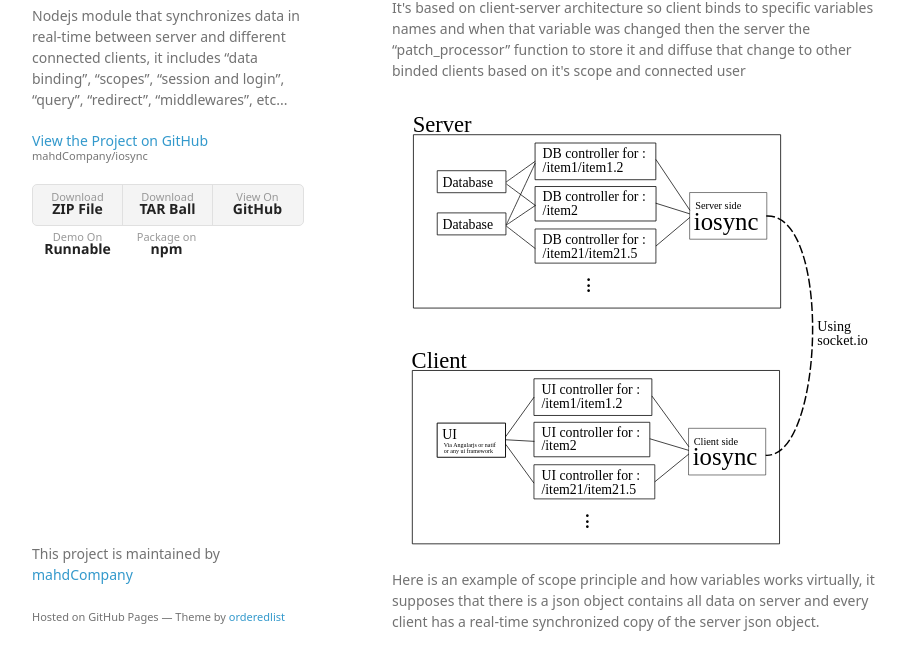
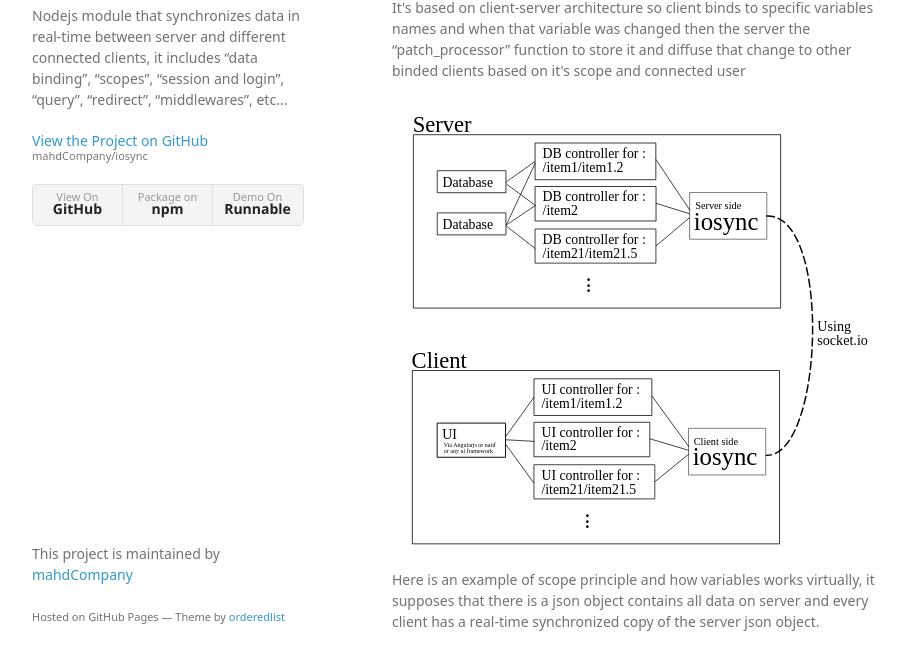
Before and after one commit to mahd-dev/iosync, a plain HTML site: page index.html in a window 1280 px wide. Shown: the part 104-753 px from the top of the page, without its empty margins (178-1084 px from the left). Drawn offline with Linux system fonts and the light colour scheme; a web font is replaced by a local one.

Commit message:
added demo and npm link

```diff
--- a/index.html
+++ b/index.html
@@ -22,11 +22,9 @@
 
 
         <ul>
-          <li><a href="https://github.com/mahdCompany/iosync/zipball/master">Download <strong>ZIP File</strong></a></li>
-          <li><a href="https://github.com/mahdCompany/iosync/tarball/master">Download <strong>TAR Ball</strong></a></li>
           <li><a href="https://github.com/mahdCompany/iosync">View On <strong>GitHub</strong></a></li>
+          <li><a href="https://www.npmjs.com/package/iosync">Package on <strong>npm</strong></a></li>
           <li><a href="http://code.runnable.com/VpjqJuHit0AHeNJ7/iosync-for-node-js-real-time-and-socket-io">Demo On <strong>Runnable</strong></a></li>
-          <li><a href="https://www.npmjs.com/package/iosync">Package on <strong>npm</strong></a></li>
         </ul>
       </header>
       <section>
```
